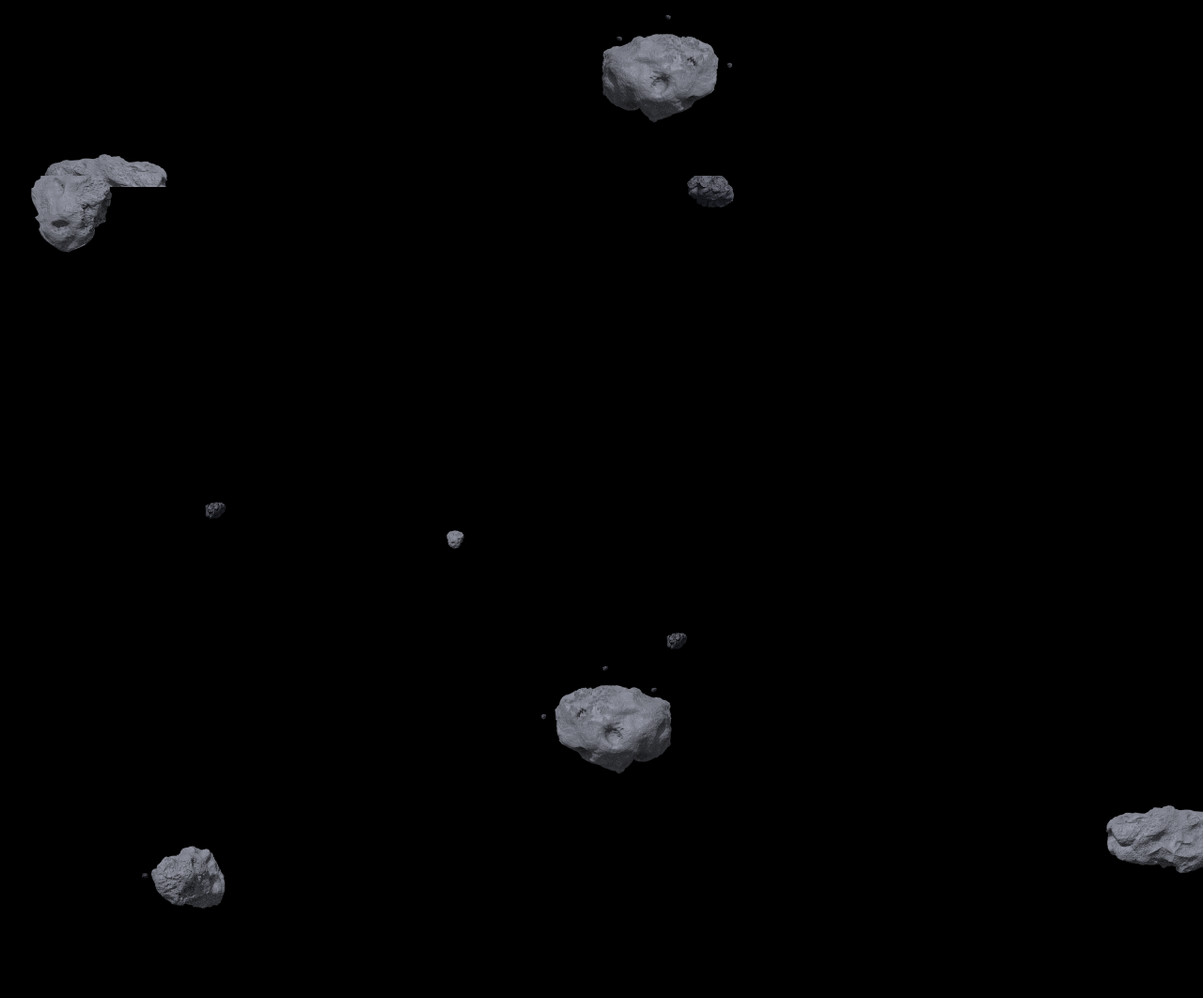
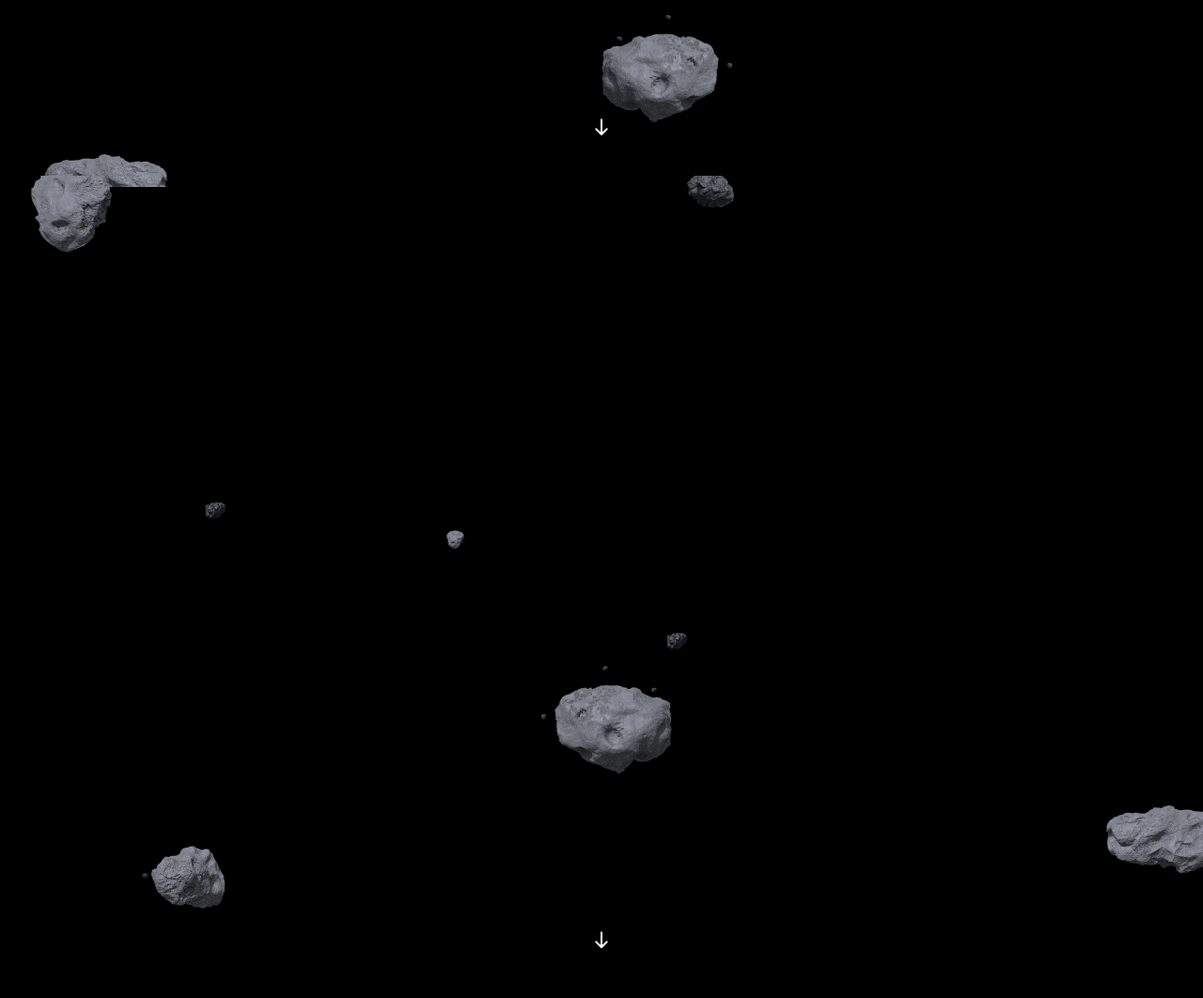
Before and after one commit to ramalabbasov044/zody-app, a Next.js app: page /Features in a window 1280 px wide. Shown: the part 642-1704 px from the top of the page at 94% size. Built offline with nearby package versions, Linux system fonts and the light colour scheme.

Commit message:
fiexd bugs

```diff
--- a/pages/Features/index.jsx
+++ b/pages/Features/index.jsx
@@ -67,6 +67,11 @@ const Features = () => {
                   width={756}
                   height={612}
               />
+                <div className={styles.BottomArrow}>
+                    <svg width="24" height="24" viewBox="0 0 24 24" fill="none" xmlns="http://www.w3.org/2000/svg">
+                        <path d="M11.2683 20.7072C11.4558 20.8947 11.7101 21 11.9753 21C12.2404 21 12.4948 20.8947 12.6823 20.7072L18.3393 15.0502C18.4348 14.958 18.511 14.8476 18.5634 14.7256C18.6158 14.6036 18.6434 14.4724 18.6445 14.3396C18.6457 14.2068 18.6204 14.0752 18.5701 13.9523C18.5198 13.8294 18.4456 13.7177 18.3517 13.6238C18.2578 13.5299 18.1461 13.4557 18.0232 13.4054C17.9003 13.3551 17.7687 13.3298 17.6359 13.331C17.5031 13.3321 17.3719 13.3597 17.2499 13.4121C17.1279 13.4645 17.0175 13.5407 16.9253 13.6362L12.9753 17.5862L12.9753 4.34321C12.9753 4.078 12.8699 3.82364 12.6824 3.63611C12.4949 3.44857 12.2405 3.34321 11.9753 3.34321C11.7101 3.34321 11.4557 3.44857 11.2682 3.63611C11.0806 3.82364 10.9753 4.078 10.9753 4.34321L10.9753 17.5862L7.02528 13.6362C6.83668 13.4541 6.58408 13.3533 6.32188 13.3555C6.05969 13.3578 5.80887 13.463 5.62347 13.6484C5.43806 13.8338 5.33289 14.0846 5.33061 14.3468C5.32833 14.609 5.42912 14.8616 5.61128 15.0502L11.2683 20.7072Z" fill="white"/>
+                    </svg>
+                </div>
           </div>
 
           <div className={styles.ContentTwo}>
@@ -101,6 +106,11 @@ const Features = () => {
                   height={566}
                   className={styles.PhoneImageTwo}
               />
+                <div className={styles.BottomArrow}>
+                    <svg width="24" height="24" viewBox="0 0 24 24" fill="none" xmlns="http://www.w3.org/2000/svg">
+                        <path d="M11.2683 20.7072C11.4558 20.8947 11.7101 21 11.9753 21C12.2404 21 12.4948 20.8947 12.6823 20.7072L18.3393 15.0502C18.4348 14.958 18.511 14.8476 18.5634 14.7256C18.6158 14.6036 18.6434 14.4724 18.6445 14.3396C18.6457 14.2068 18.6204 14.0752 18.5701 13.9523C18.5198 13.8294 18.4456 13.7177 18.3517 13.6238C18.2578 13.5299 18.1461 13.4557 18.0232 13.4054C17.9003 13.3551 17.7687 13.3298 17.6359 13.331C17.5031 13.3321 17.3719 13.3597 17.2499 13.4121C17.1279 13.4645 17.0175 13.5407 16.9253 13.6362L12.9753 17.5862L12.9753 4.34321C12.9753 4.078 12.8699 3.82364 12.6824 3.63611C12.4949 3.44857 12.2405 3.34321 11.9753 3.34321C11.7101 3.34321 11.4557 3.44857 11.2682 3.63611C11.0806 3.82364 10.9753 4.078 10.9753 4.34321L10.9753 17.5862L7.02528 13.6362C6.83668 13.4541 6.58408 13.3533 6.32188 13.3555C6.05969 13.3578 5.80887 13.463 5.62347 13.6484C5.43806 13.8338 5.33289 14.0846 5.33061 14.3468C5.32833 14.609 5.42912 14.8616 5.61128 15.0502L11.2683 20.7072Z" fill="white"/>
+                    </svg>
+                </div>
           </div>
 
           <div className={styles.ContentOne}>
@@ -133,6 +143,7 @@ const Features = () => {
                       mwidth={"554px"}
                       weight={400}
                   />
+
               </div>
 
               <Image
@@ -143,6 +154,11 @@ const Features = () => {
                   width={756}
                   height={612}
               />
+                <div className={styles.BottomArrow}>
+                    <svg width="24" height="24" viewBox="0 0 24 24" fill="none" xmlns="http://www.w3.org/2000/svg">
+                        <path d="M11.2683 20.7072C11.4558 20.8947 11.7101 21 11.9753 21C12.2404 21 12.4948 20.8947 12.6823 20.7072L18.3393 15.0502C18.4348 14.958 18.511 14.8476 18.5634 14.7256C18.6158 14.6036 18.6434 14.4724 18.6445 14.3396C18.6457 14.2068 18.6204 14.0752 18.5701 13.9523C18.5198 13.8294 18.4456 13.7177 18.3517 13.6238C18.2578 13.5299 18.1461 13.4557 18.0232 13.4054C17.9003 13.3551 17.7687 13.3298 17.6359 13.331C17.5031 13.3321 17.3719 13.3597 17.2499 13.4121C17.1279 13.4645 17.0175 13.5407 16.9253 13.6362L12.9753 17.5862L12.9753 4.34321C12.9753 4.078 12.8699 3.82364 12.6824 3.63611C12.4949 3.44857 12.2405 3.34321 11.9753 3.34321C11.7101 3.34321 11.4557 3.44857 11.2682 3.63611C11.0806 3.82364 10.9753 4.078 10.9753 4.34321L10.9753 17.5862L7.02528 13.6362C6.83668 13.4541 6.58408 13.3533 6.32188 13.3555C6.05969 13.3578 5.80887 13.463 5.62347 13.6484C5.43806 13.8338 5.33289 14.0846 5.33061 14.3468C5.32833 14.609 5.42912 14.8616 5.61128 15.0502L11.2683 20.7072Z" fill="white"/>
+                    </svg>
+                </div>
           </div>
 
 
@@ -174,7 +190,12 @@ const Features = () => {
                         mwidth={"563px"}
                         weight={400}
                     />
+                </div>
 
+                <div className={styles.BottomArrow}>
+                    <svg width="24" height="24" viewBox="0 0 24 24" fill="none" xmlns="http://www.w3.org/2000/svg">
+                        <path d="M11.2683 20.7072C11.4558 20.8947 11.7101 21 11.9753 21C12.2404 21 12.4948 20.8947 12.6823 20.7072L18.3393 15.0502C18.4348 14.958 18.511 14.8476 18.5634 14.7256C18.6158 14.6036 18.6434 14.4724 18.6445 14.3396C18.6457 14.2068 18.6204 14.0752 18.5701 13.9523C18.5198 13.8294 18.4456 13.7177 18.3517 13.6238C18.2578 13.5299 18.1461 13.4557 18.0232 13.4054C17.9003 13.3551 17.7687 13.3298 17.6359 13.331C17.5031 13.3321 17.3719 13.3597 17.2499 13.4121C17.1279 13.4645 17.0175 13.5407 16.9253 13.6362L12.9753 17.5862L12.9753 4.34321C12.9753 4.078 12.8699 3.82364 12.6824 3.63611C12.4949 3.44857 12.2405 3.34321 11.9753 3.34321C11.7101 3.34321 11.4557 3.44857 11.2682 3.63611C11.0806 3.82364 10.9753 4.078 10.9753 4.34321L10.9753 17.5862L7.02528 13.6362C6.83668 13.4541 6.58408 13.3533 6.32188 13.3555C6.05969 13.3578 5.80887 13.463 5.62347 13.6484C5.43806 13.8338 5.33289 14.0846 5.33061 14.3468C5.32833 14.609 5.42912 14.8616 5.61128 15.0502L11.2683 20.7072Z" fill="white"/>
+                    </svg>
                 </div>
             </div>
 
@@ -218,7 +239,14 @@ const Features = () => {
                     className={styles.phoneImageFive}
                     data-aos="zoom-in-up"
                 />
+                <div className={styles.BottomArrow}>
+                    <svg width="24" height="24" viewBox="0 0 24 24" fill="none" xmlns="http://www.w3.org/2000/svg">
+                        <path d="M11.2683 20.7072C11.4558 20.8947 11.7101 21 11.9753 21C12.2404 21 12.4948 20.8947 12.6823 20.7072L18.3393 15.0502C18.4348 14.958 18.511 14.8476 18.5634 14.7256C18.6158 14.6036 18.6434 14.4724 18.6445 14.3396C18.6457 14.2068 18.6204 14.0752 18.5701 13.9523C18.5198 13.8294 18.4456 13.7177 18.3517 13.6238C18.2578 13.5299 18.1461 13.4557 18.0232 13.4054C17.9003 13.3551 17.7687 13.3298 17.6359 13.331C17.5031 13.3321 17.3719 13.3597 17.2499 13.4121C17.1279 13.4645 17.0175 13.5407 16.9253 13.6362L12.9753 17.5862L12.9753 4.34321C12.9753 4.078 12.8699 3.82364 12.6824 3.63611C12.4949 3.44857 12.2405 3.34321 11.9753 3.34321C11.7101 3.34321 11.4557 3.44857 11.2682 3.63611C11.0806 3.82364 10.9753 4.078 10.9753 4.34321L10.9753 17.5862L7.02528 13.6362C6.83668 13.4541 6.58408 13.3533 6.32188 13.3555C6.05969 13.3578 5.80887 13.463 5.62347 13.6484C5.43806 13.8338 5.33289 14.0846 5.33061 14.3468C5.32833 14.609 5.42912 14.8616 5.61128 15.0502L11.2683 20.7072Z" fill="white"/>
+                    </svg>
+                </div>
             </div>
+
+
 
             <div className={styles.MixedContent}>
                 <Image
@@ -227,6 +255,12 @@ const Features = () => {
                     width={700}
                     height={715}
                     data-aos="zoom-in-up"
+                    className={styles.mixedImage}
+                />
+                <img
+                    src="/features/stons/stons.svg"
+                    alt="background"
+                    className={styles.BackgroundImageMixed}
                 />
                 <div className={styles.MixedRight}>
                     <Description
@@ -246,6 +280,11 @@ const Features = () => {
                         weight={400}
                     />
                 </div>
+                <div className={styles.BottomArrow}>
+                    <svg width="24" height="24" viewBox="0 0 24 24" fill="none" xmlns="http://www.w3.org/2000/svg">
+                        <path d="M11.2683 20.7072C11.4558 20.8947 11.7101 21 11.9753 21C12.2404 21 12.4948 20.8947 12.6823 20.7072L18.3393 15.0502C18.4348 14.958 18.511 14.8476 18.5634 14.7256C18.6158 14.6036 18.6434 14.4724 18.6445 14.3396C18.6457 14.2068 18.6204 14.0752 18.5701 13.9523C18.5198 13.8294 18.4456 13.7177 18.3517 13.6238C18.2578 13.5299 18.1461 13.4557 18.0232 13.4054C17.9003 13.3551 17.7687 13.3298 17.6359 13.331C17.5031 13.3321 17.3719 13.3597 17.2499 13.4121C17.1279 13.4645 17.0175 13.5407 16.9253 13.6362L12.9753 17.5862L12.9753 4.34321C12.9753 4.078 12.8699 3.82364 12.6824 3.63611C12.4949 3.44857 12.2405 3.34321 11.9753 3.34321C11.7101 3.34321 11.4557 3.44857 11.2682 3.63611C11.0806 3.82364 10.9753 4.078 10.9753 4.34321L10.9753 17.5862L7.02528 13.6362C6.83668 13.4541 6.58408 13.3533 6.32188 13.3555C6.05969 13.3578 5.80887 13.463 5.62347 13.6484C5.43806 13.8338 5.33289 14.0846 5.33061 14.3468C5.32833 14.609 5.42912 14.8616 5.61128 15.0502L11.2683 20.7072Z" fill="white"/>
+                    </svg>
+                </div>
             </div>
         </main>
         <Footer />
--- a/pages/Features/style.module.css
+++ b/pages/Features/style.module.css
@@ -13,6 +13,14 @@
     position: absolute;
     left: 0;
     top: 44px;
+    object-fit: cover;
+    z-index: 0;
+}
+
+.BackgroundImageMixed{
+    position: absolute;
+    left: 0;
+    bottom: 0px;
     object-fit: cover;
     z-index: 0;
 }
@@ -103,6 +111,7 @@
     display: flex;
     justify-content: space-between;
     align-items: center;
+    position: relative;
 }
 
 .SimpleContentRight{
@@ -148,9 +157,19 @@
     align-items: center;
     justify-content: space-between;
     max-width: 1512px;
-    height: 749px;
+    height: 100%;
     width: 100%;
     padding: 163px 79px 162px 116px;
+    z-index: 3;
+}
+
+.mixedImage{
+    max-width: 700px !important;
+    max-height: 715px !important;
+    height: inherit !important;
+    width: 100% !important;
+    object-fit: cover;
+    z-index: 3;
 }
 
 .MixedRight{
@@ -158,3 +177,15 @@
     flex-direction: column;
     gap: 10px;
 }
+
+.BottomArrow{
+    position: absolute;
+    height: 24px;
+    bottom: 28px;
+    left: 50%;
+    max-width: 100%;
+    -o-object-fit: contain;
+    object-fit: contain;
+    position: absolute;
+    transform: translate(-50%,-50%);
+}
```
